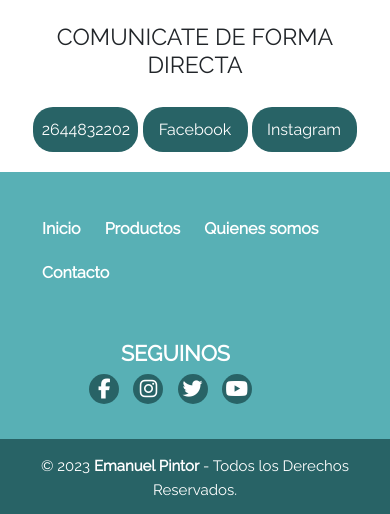
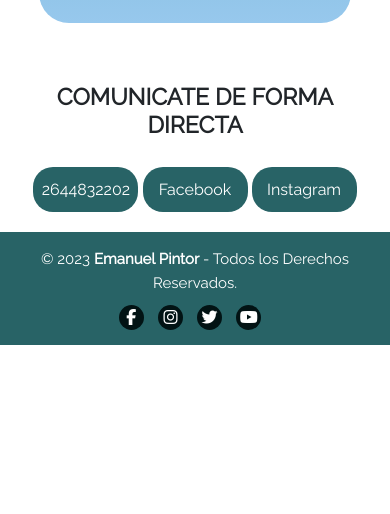
Before and after one commit to EmanuelPintor2/WebDesign, a plain HTML site: page contacto.html in a window 390 px wide. Shown: the part 1446-1960 px from the top of the page. After the commit the page ends 1791 px from the top, so only its background shows below. Drawn offline with nearby package versions, Linux system fonts and the light colour scheme; grey boxes are pictures that could not be loaded.

Commit message:
cambios finales e imágenes

```diff
--- a/contacto.html
+++ b/contacto.html
@@ -69,7 +69,7 @@
   </div>
 
   <div class="texto" style="padding:20px ;">
-    <h3 style="text-align:center; padding: 20px;">
+    <h3 style="text-align:center; padding: 20px; font-weight: bolder; ">
       COMUNICATE DE FORMA DIRECTA
     </h3>
     <div class="iconos" style="padding:20;text-align: center;">
@@ -81,27 +81,14 @@
   </div>
   <!-- FOOTER -->
   <footer class="pie-pagina">
-    <div class="grupo-1">
-      <div class="box">
-        <ul>
-         <li><a href="index.html">Inicio</a></li>
-         <li><a href="productos.html">Productos</a></li>
-         <li><a href="quienessomos.html">Quienes somos</a></li>
-         <li><a href="contacto.html">Contacto</a></li>
-        </ul>
-      </div>
-      <div class="box">
-        <h4>SEGUINOS</h4>
-        <div class="red-social">
+    <div class="grupo-2">
+      <small>&copy; 2023 <b>Emanuel Pintor</b> - Todos los Derechos Reservados.</small>
+      <div class="red-social">
           <a href="https://www.facebook.com/profile.php?id=100094210688427" class="fa fa-facebook"></a>
           <a href="https://www.instagram.com/micanarg/" class="fa fa-instagram"></a>
           <a href="https://twitter.com/Micanarg" class="fa fa-twitter"></a>
           <a href="https://www.youtube.com/@micanarg" class="fa fa-youtube"></a>
-        </div>
       </div>
-    </div>
-    <div class="grupo-2">
-      <small>&copy; 2023 <b>Emanuel Pintor</b> - Todos los Derechos Reservados.</small>
     </div>
   </footer>
 
--- a/css/contacto.css
+++ b/css/contacto.css
@@ -52,9 +52,10 @@ iframe{
         flex-wrap: wrap;
     }
     .ubi, .formu{
-        height: 600px;
+        height: 630px;
         width: 80%;
     }
+
 }
 
 h2{
@@ -63,6 +64,7 @@ h2{
     margin: 0;
     font-size: 30px;
     margin-bottom: 20px;
+
 }
 input,textarea{
     width: 100%;
@@ -82,11 +84,14 @@ input:focus, textarea:focus{
    outline:none;
 }
 #button{
-    width: 100%;
+    width: 50%;
+    margin-left: 25%;
+    font-size: 30px;
+    font-weight: bolder;
     border: 3px solid rgb(47, 146, 152);
     border-radius: 20px;
     background: rgb(47, 147, 152);
-    color: #fff;
+    color: #ffffff;
     padding: 20px;
 }
 #button:hover{
@@ -110,62 +115,42 @@ input:focus, textarea:focus{
     text-align: center;
     transition: all 300ms ease;
 }
+.iconos a:hover{
+    border: 3px solid rgb(40, 99, 102);
+    background: rgb(147, 211, 216);
+    color: black;
+    font-weight: 700;
+}
 @media (max-width:600px){
     .iconos a{
         width: 30%!important;
         margin-right: 0;
     }
 }
+
 /* FOOTER */
 .pie-pagina{
     width: 100%;
     background-color: rgb(88, 176, 181);
 }
-.grupo-1{
-    width: 100%;
-    display:flex;
-    flex-wrap: wrap;
-    justify-content: space-around;
-    padding:25px 0px;
-}
-.box li{
-    padding: 10px;
-    display: inline-block;
-
-}
-.box a{
-    font-size: 20px;
-    text-decoration: none;
-    color:#fff;
-    font-weight: 600;
-}
-.box ul{
-    list-style: none;
-}
-.box h4{
-    color: #fff;
-    font-weight:bold;
-    text-align: center;
+.red-social{
+    padding-top: 10px;
 }
 .red-social a{
     display: inline-block;
     text-decoration: none;
-    width: 45px;
-    height: 45px;
-    line-height: 45px;
+    width: 30px;
+    height: 30px;
+    line-height: 30px;
+
     color:#fff;
     margin-right: 10px;
-    background-color:rgb(40, 99, 102);
+    background-color:rgb(2, 19, 20);
     border-radius: 20px;
     text-align: center;
     transition: all 300ms ease;
 }
-.pie-pagina .grupo-1 .red-social a:hover{
-    color: rgb(0, 0, 0);
-}
-.box ul li a:hover{
-    color: black;
-}
+
 .pie-pagina .grupo-2{
     background-color: rgb(40, 99, 102);
     padding: 15px 10px;
@@ -176,22 +161,11 @@ input:focus, textarea:focus{
     font-size: 15px;
 }
 @media screen and (max-width:800px){
-    .pie-pagina .grupo-1{
-        width: 90%;
-        grid-template-columns: repeat(2, 1fr);
-        grid-gap:30px;
-        padding: 35px 0px;
-    }
-    .box ul li a, .box h2{
-        font-size: 16px!important;
-     }
+
     .red-social a{
-        width: 30px;
-        height: 30px;
-        line-height:30px;
+        width: 25px;
+        height: 25px;
+        line-height:25px;
 
     }
-    .box h4{
-        text-align: center;
-    }
 }
--- a/css/index.css
+++ b/css/index.css
@@ -202,51 +202,24 @@ nav{
     width: 100%;
     background-color: rgb(88, 176, 181);
 }
-.grupo-1{
-    width: 100%;
-    display:flex;
-    flex-wrap: wrap;
-    justify-content: space-around;
-    padding:25px 0px;
-}
-.box li{
-    padding: 10px;
-    display: inline-block;
-
-}
-.box a{
-    font-size: 20px;
-    text-decoration: none;
-    color:#fff;
-    font-weight: 600;
-}
-.box ul{
-    list-style: none;
-}
-.box h4{
-    color: #fff;
-    font-weight:bold;
-    text-align: center;
+.red-social{
+    padding-top: 10px;
 }
 .red-social a{
     display: inline-block;
     text-decoration: none;
-    width: 45px;
-    height: 45px;
-    line-height: 45px;
+    width: 30px;
+    height: 30px;
+    line-height: 30px;
+
     color:#fff;
     margin-right: 10px;
-    background-color:rgb(40, 99, 102);
+    background-color:rgb(2, 19, 20);
     border-radius: 20px;
     text-align: center;
     transition: all 300ms ease;
 }
-.pie-pagina .grupo-1 .red-social a:hover{
-    color: rgb(0, 0, 0);
-}
-.box ul li a:hover{
-    color: black;
-}
+
 .pie-pagina .grupo-2{
     background-color: rgb(40, 99, 102);
     padding: 15px 10px;
@@ -257,22 +230,11 @@ nav{
     font-size: 15px;
 }
 @media screen and (max-width:800px){
-    .pie-pagina .grupo-1{
-        width: 90%;
-        grid-template-columns: repeat(2, 1fr);
-        grid-gap:30px;
-        padding: 35px 0px;
-    }
-    .box ul li a, .box h2{
-        font-size: 16px!important;
-     }
+
     .red-social a{
-        width: 30px;
-        height: 30px;
-        line-height:30px;
+        width: 25px;
+        height: 25px;
+        line-height:25px;
 
     }
-    .box h4{
-        text-align: center;
-    }
 }
--- a/css/productos.css
+++ b/css/productos.css
@@ -86,51 +86,24 @@ nav{
     width: 100%;
     background-color: rgb(88, 176, 181);
 }
-.grupo-1{
-    width: 100%;
-    display:flex;
-    flex-wrap: wrap;
-    justify-content: space-around;
-    padding:25px 0px;
-}
-.box li{
-    padding: 10px;
-    display: inline-block;
-
-}
-.box a{
-    font-size: 20px;
-    text-decoration: none;
-    color:#fff;
-    font-weight: 600;
-}
-.box ul{
-    list-style: none;
-}
-.box h4{
-    color: #fff;
-    font-weight:bold;
-    text-align: center;
+.red-social{
+    padding-top: 10px;
 }
 .red-social a{
     display: inline-block;
     text-decoration: none;
-    width: 45px;
-    height: 45px;
-    line-height: 45px;
+    width: 30px;
+    height: 30px;
+    line-height: 30px;
+
     color:#fff;
     margin-right: 10px;
-    background-color:rgb(40, 99, 102);
+    background-color:rgb(2, 19, 20);
     border-radius: 20px;
     text-align: center;
     transition: all 300ms ease;
 }
-.pie-pagina .grupo-1 .red-social a:hover{
-    color: rgb(0, 0, 0);
-}
-.box ul li a:hover{
-    color: black;
-}
+
 .pie-pagina .grupo-2{
     background-color: rgb(40, 99, 102);
     padding: 15px 10px;
@@ -141,22 +114,11 @@ nav{
     font-size: 15px;
 }
 @media screen and (max-width:800px){
-    .pie-pagina .grupo-1{
-        width: 90%;
-        grid-template-columns: repeat(2, 1fr);
-        grid-gap:30px;
-        padding: 35px 0px;
-    }
-    .box ul li a, .box h2{
-        font-size: 16px!important;
-     }
+
     .red-social a{
-        width: 30px;
-        height: 30px;
-        line-height:30px;
+        width: 25px;
+        height: 25px;
+        line-height:25px;
 
     }
-    .box h4{
-        text-align: center;
-    }
 }
--- a/css/quienessomos.css
+++ b/css/quienessomos.css
@@ -146,51 +146,24 @@ nav{
     width: 100%;
     background-color: rgb(88, 176, 181);
 }
-.grupo-1{
-    width: 100%;
-    display:flex;
-    flex-wrap: wrap;
-    justify-content: space-around;
-    padding:25px 0px;
-}
-.box li{
-    padding: 10px;
-    display: inline-block;
-
-}
-.box a{
-    font-size: 20px;
-    text-decoration: none;
-    color:#fff;
-    font-weight: 600;
-}
-.box ul{
-    list-style: none;
-}
-.box h4{
-    color: #fff;
-    font-weight:bold;
-    text-align: center;
+.red-social{
+    padding-top: 10px;
 }
 .red-social a{
     display: inline-block;
     text-decoration: none;
-    width: 45px;
-    height: 45px;
-    line-height: 45px;
+    width: 30px;
+    height: 30px;
+    line-height: 30px;
+
     color:#fff;
     margin-right: 10px;
-    background-color:rgb(40, 99, 102);
+    background-color:rgb(2, 19, 20);
     border-radius: 20px;
     text-align: center;
     transition: all 300ms ease;
 }
-.pie-pagina .grupo-1 .red-social a:hover{
-    color: rgb(0, 0, 0);
-}
-.box ul li a:hover{
-    color: black;
-}
+
 .pie-pagina .grupo-2{
     background-color: rgb(40, 99, 102);
     padding: 15px 10px;
@@ -201,22 +174,11 @@ nav{
     font-size: 15px;
 }
 @media screen and (max-width:800px){
-    .pie-pagina .grupo-1{
-        width: 90%;
-        grid-template-columns: repeat(2, 1fr);
-        grid-gap:30px;
-        padding: 35px 0px;
-    }
-    .box ul li a, .box h2{
-        font-size: 16px!important;
-     }
+
     .red-social a{
-        width: 30px;
-        height: 30px;
-        line-height:30px;
+        width: 25px;
+        height: 25px;
+        line-height:25px;
 
     }
-    .box h4{
-        text-align: center;
-    }
 }
```
Also changed, not shown: index.html (+3 -17 lines), productos.html (+3 -16 lines), quienessomos.html (+3 -17 lines).
